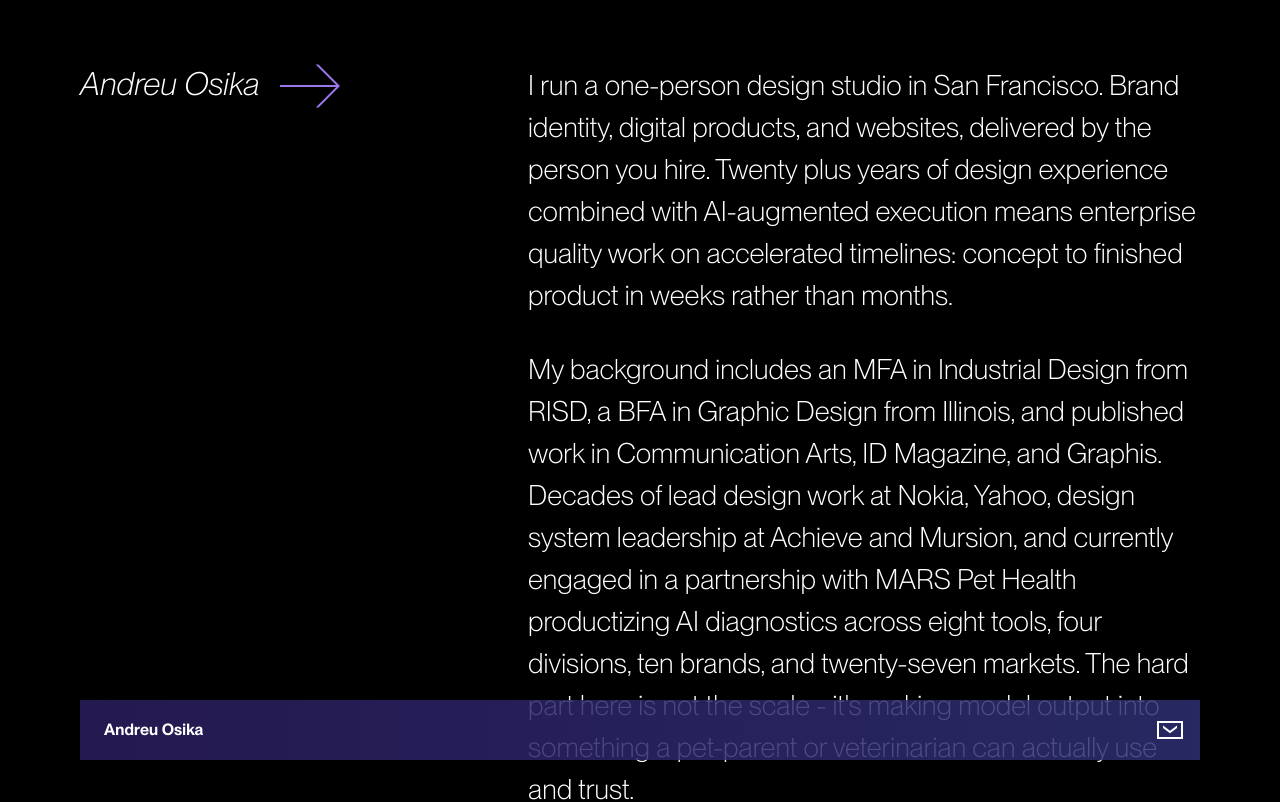
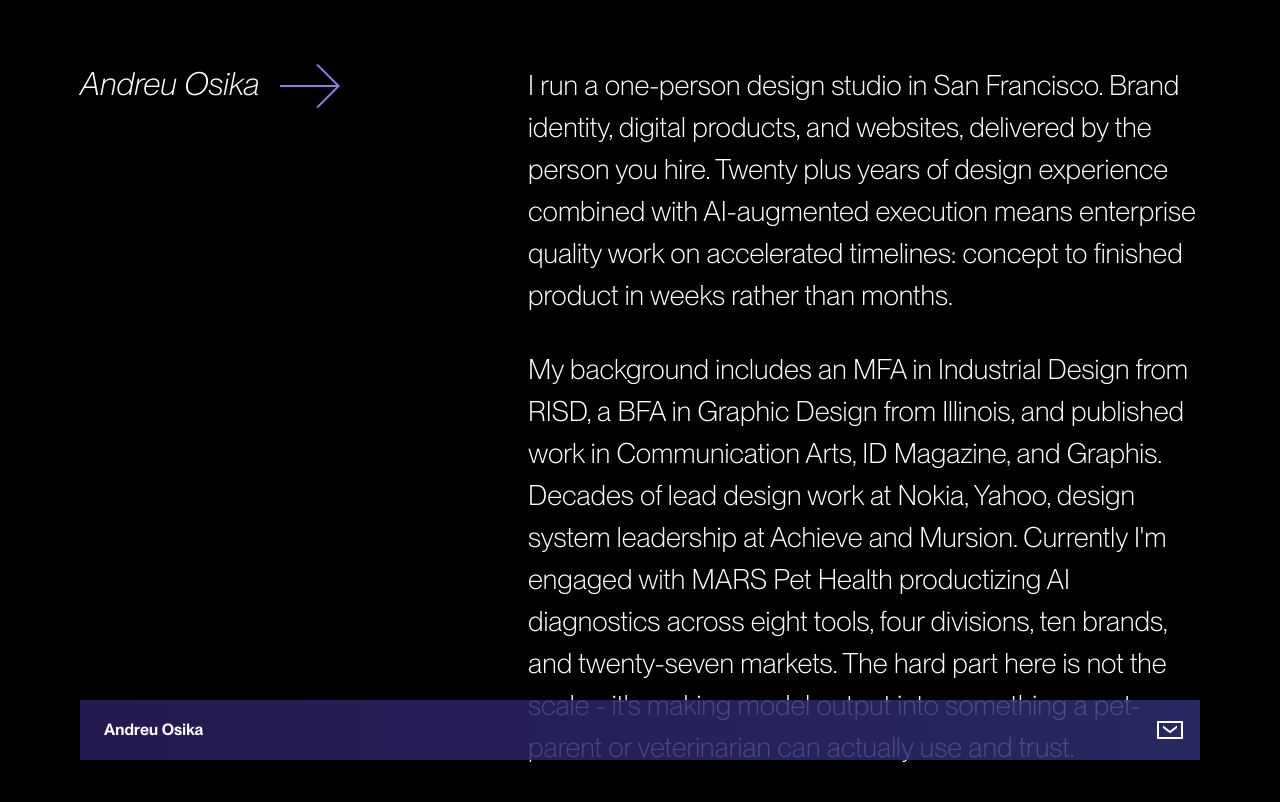
Before and after one commit to andreu-osika/andreuosika-website, a Next.js app: page / in a window 1280 px wide. Shown: the top 802 px of the page. Built offline with nearby package versions, Linux system fonts and the light colour scheme.

Commit message:
editsone

```diff
--- a/app/page.tsx
+++ b/app/page.tsx
@@ -88,7 +88,7 @@ export default function HomePage() {
             >
               My background includes an MFA in Industrial Design from RISD, a BFA in Graphic Design from Illinois,
               and published work in Communication Arts, ID Magazine, and Graphis. Decades of lead design work
-              at Nokia, Yahoo, design system leadership at Achieve and Mursion, and currently engaged in a partnership
+              at Nokia, Yahoo, design system leadership at Achieve and Mursion. Currently I'm engaged
               with MARS Pet Health productizing AI diagnostics across eight tools, four divisions,
               ten brands, and twenty-seven markets. The hard part here is not the scale - it's making model output
               into something a pet-parent or veterinarian can actually use and trust.
```
